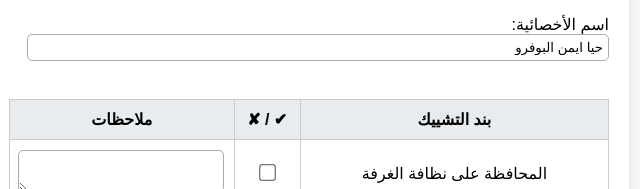
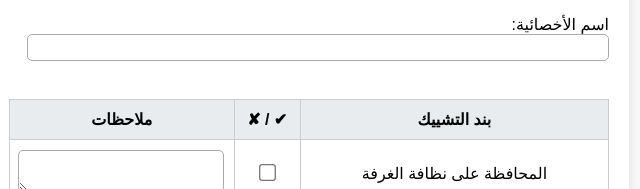
Before and after one commit to laithqwe/viola, a plain HTML site: page index.html in a window 1280 px wide. Shown: the part 261-450 px from the top of the page, 331-971 px from the left. Drawn offline with Linux system fonts and the light colour scheme.

Commit message:
Update index.html

```diff
--- a/index.html
+++ b/index.html
@@ -35,7 +35,7 @@ button:hover {background:#218838;}
   </label><br><br>
 
   <label>التاريخ: <input type="date" name="date" required></label><br><br>
-  <label>اسم الأخصائية: <input type="text" name="specialist" value="حيا ايمن البوفرو" required></label><br><br>
+  <label>اسم الأخصائية: <input type="text" name="specialist" value="  " required></label><br><br>
 
   <table>
     <tr>
```
